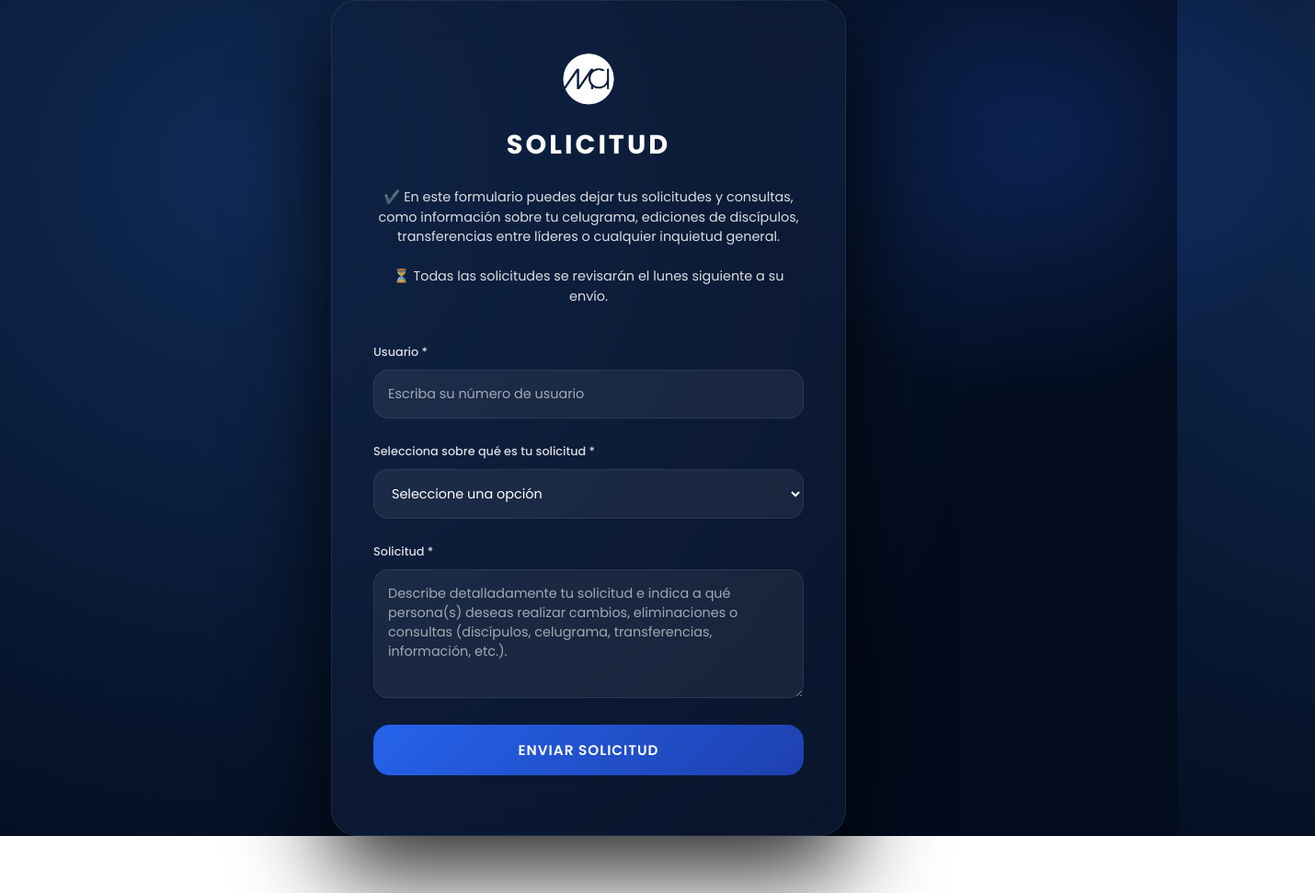
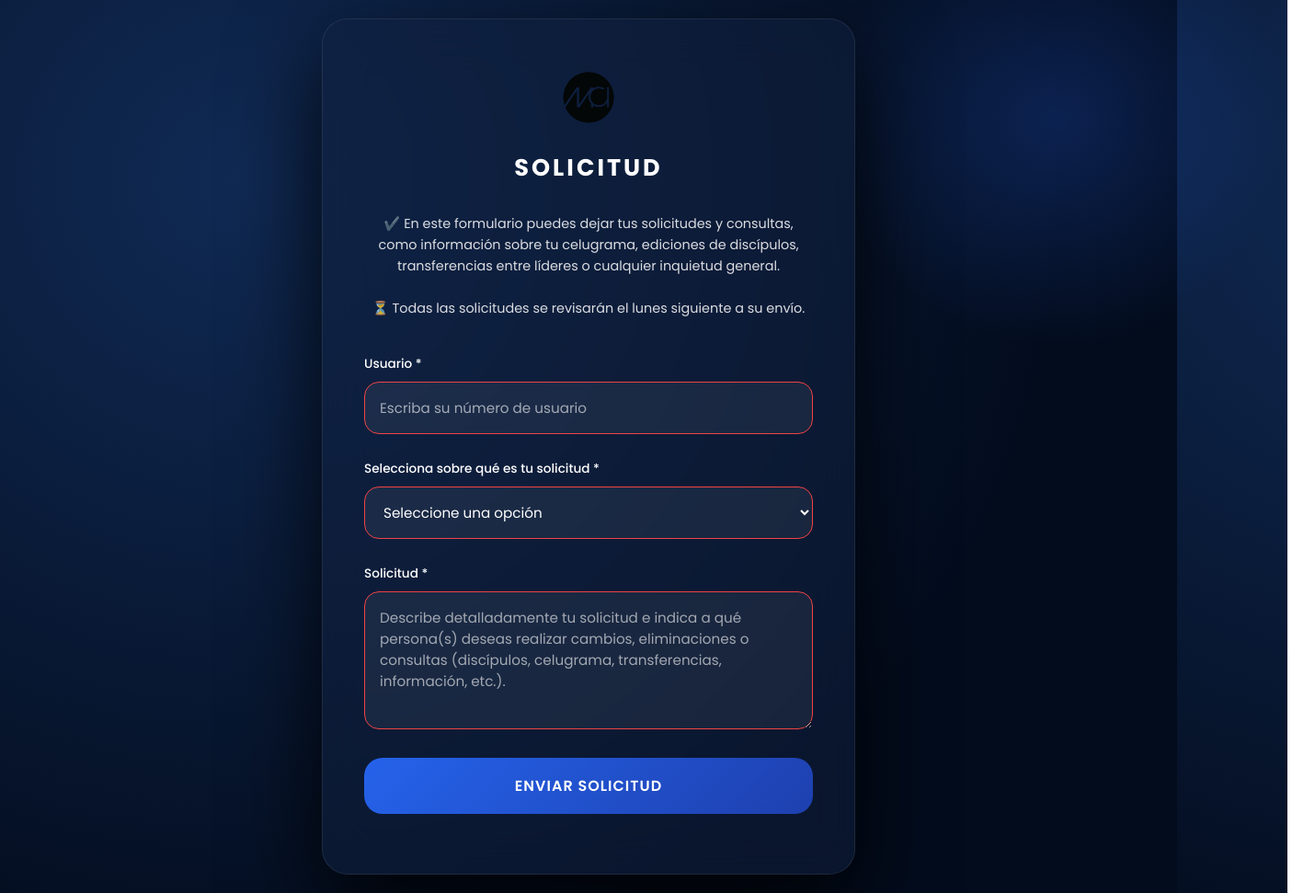
Before and after one commit to fabianandres1719/solicitudes, a plain HTML site: page index.html in a window 1280 px wide. Shown: the whole page at 92% size, 1430 px wide, since content can reach past the window. Before the commit the page ends 909 px from the top, so only its background shows below. Drawn offline with Linux system fonts and the light colour scheme.

Commit message:
index.html

```diff
--- a/index.html
+++ b/index.html
@@ -23,38 +23,31 @@ body {
   justify-content: center;
   align-items: center;
   color: white;
-  overflow: hidden;
+  padding: 20px;
 }
 
-/* Glow azul de fondo */
+/* Glow azul */
 body::before {
   content: "";
   position: absolute;
-  width: 600px;
-  height: 600px;
+  width: 500px;
+  height: 500px;
   background: radial-gradient(circle, rgba(37,99,235,0.25), transparent 70%);
-  top: -150px;
-  right: -150px;
+  top: -120px;
+  right: -120px;
   z-index: 0;
 }
 
-/* Animación moderna */
 @keyframes fadeUp {
-  from {
-    opacity: 0;
-    transform: translateY(40px) scale(0.97);
-  }
-  to {
-    opacity: 1;
-    transform: translateY(0) scale(1);
-  }
+  from { opacity: 0; transform: translateY(40px); }
+  to { opacity: 1; transform: translateY(0); }
 }
 
 .card {
   position: relative;
   z-index: 1;
-  width: 95%;
-  max-width: 560px;
+  width: 100%;
+  max-width: 580px;
   padding: 50px 45px;
   border-radius: 28px;
   background: rgba(18, 32, 60, 0.55);
@@ -66,10 +59,8 @@ body::before {
 
 /* Header */
 .header {
-  display: flex;
-  flex-direction: column;
-  align-items: center;
-  margin-bottom: 25px;
+  text-align: center;
+  margin-bottom: 30px;
 }
 
 .header img {
@@ -78,10 +69,9 @@ body::before {
 }
 
 .header h1 {
-  font-size: 1.8rem;
+  font-size: clamp(1.5rem, 2vw, 1.9rem);
   letter-spacing: 3px;
   font-weight: 700;
-  text-align: center;
 }
 
 /* Descripción */
@@ -89,28 +79,26 @@ body::before {
   text-align: center;
   font-size: 0.9rem;
   opacity: 0.85;
-  line-height: 1.5;
+  line-height: 1.6;
   margin-bottom: 35px;
 }
 
-/* Labels */
+/* Form */
 label {
-  font-size: 0.8rem;
-  opacity: 0.85;
+  font-size: 0.85rem;
   font-weight: 500;
 }
 
-/* Inputs */
 input, select, textarea {
   width: 100%;
-  padding: 15px;
+  padding: 16px;
   border-radius: 16px;
   border: 1px solid rgba(255,255,255,0.08);
   background: rgba(255,255,255,0.06);
   color: white;
   margin-top: 8px;
-  margin-bottom: 22px;
-  font-size: 0.9rem;
+  margin-bottom: 24px;
+  font-size: 0.95rem;
   outline: none;
   transition: all 0.3s ease;
 }
@@ -128,20 +116,27 @@ textarea:focus {
   background: rgba(255,255,255,0.1);
 }
 
+/* Error visual */
+input:invalid,
+select:invalid,
+textarea:invalid {
+  border-color: #ef4444;
+}
+
 /* Textarea */
 textarea {
-  min-height: 140px;
+  min-height: 150px;
   resize: vertical;
 }
 
 /* Botón */
 button {
   width: 100%;
-  padding: 16px;
-  border-radius: 18px;
+  padding: 18px;
+  border-radius: 20px;
   border: none;
   font-weight: 600;
-  font-size: 0.95rem;
+  font-size: 1rem;
   letter-spacing: 1px;
   background: linear-gradient(135deg, #2563eb, #1e40af);
   color: white;
@@ -154,27 +149,22 @@ button:hover {
   box-shadow: 0 25px 50px rgba(37,99,235,0.5);
 }
 
-button:active {
-  transform: translateY(-2px);
+button.loading {
+  opacity: 0.7;
+  cursor: not-allowed;
 }
 
-/* Mensajes */
 .message {
   margin-top: 15px;
   text-align: center;
-  font-size: 0.85rem;
+  font-size: 0.9rem;
 }
 
-.success {
-  color: #4ade80;
-}
+.success { color: #4ade80; }
+.error { color: #f87171; }
 
-.error {
-  color: #f87171;
-}
-
-/* Responsive */
-@media (max-width: 600px) {
+/* Responsive real */
+@media (max-width: 768px) {
   .card {
     padding: 35px 25px;
   }
@@ -187,7 +177,7 @@ button:active {
 <div class="card">
 
   <div class="header">
-    <img src="mcilogo.png" alt="MCI Madrid">
+    <img src="mci-logo.png" alt="MCI Madrid">
     <h1>SOLICITUD</h1>
   </div>
 
@@ -196,7 +186,7 @@ button:active {
     ⏳ Todas las solicitudes se revisarán el lunes siguiente a su envío.
   </div>
 
-  <form id="solicitudForm">
+  <form id="solicitudForm" novalidate>
 
     <label>Usuario *</label>
     <input type="number" name="usuario" required placeholder="Escriba su número de usuario">
@@ -214,7 +204,7 @@ button:active {
     <label>Solicitud *</label>
     <textarea name="solicitud" required placeholder="Describe detalladamente tu solicitud e indica a qué persona(s) deseas realizar cambios, eliminaciones o consultas (discípulos, celugrama, transferencias, información, etc.)."></textarea>
 
-    <button type="submit">ENVIAR SOLICITUD</button>
+    <button type="submit" id="submitBtn">ENVIAR SOLICITUD</button>
 
     <div id="mensaje" class="message"></div>
 
@@ -226,25 +216,30 @@ button:active {
 
 const form = document.getElementById("solicitudForm");
 const mensaje = document.getElementById("mensaje");
+const button = document.getElementById("submitBtn");
 
 form.addEventListener("submit", async (e) => {
   e.preventDefault();
 
-  mensaje.textContent = "Enviando solicitud...";
-  mensaje.className = "message";
+  if (!form.checkValidity()) {
+    mensaje.textContent = "⚠️ Debes completar todos los campos.";
+    mensaje.className = "message error";
+    return;
+  }
+
+  button.classList.add("loading");
+  button.textContent = "Enviando...";
 
   const datos = {
-    Usuario: form.usuario.value,
+    Usuario: form.usuario.value.trim(),
     "SELECCIONA SOBRE QUE ES TU SOLICITUD": form.tipo.value,
-    Solicitud: form.solicitud.value
+    Solicitud: form.solicitud.value.trim()
   };
 
   try {
     const response = await fetch("https://personal-n8n.yaf3an.easypanel.host/webhook/solicitudes", {
       method: "POST",
-      headers: {
-        "Content-Type": "application/json"
-      },
+      headers: { "Content-Type": "application/json" },
       body: JSON.stringify(datos)
     });
 
@@ -252,18 +247,20 @@ form.addEventListener("submit", async (e) => {
 
     if (resultado.status === "ok") {
       mensaje.textContent = "✔️ Solicitud enviada correctamente.";
-      mensaje.classList.add("success");
+      mensaje.className = "message success";
       form.reset();
     } else {
       mensaje.textContent = "❌ Ocurrió un problema.";
-      mensaje.classList.add("error");
+      mensaje.className = "message error";
     }
 
   } catch (error) {
     mensaje.textContent = "❌ Error de conexión con el servidor.";
-    mensaje.classList.add("error");
+    mensaje.className = "message error";
   }
 
+  button.classList.remove("loading");
+  button.textContent = "ENVIAR SOLICITUD";
 });
 
 </script>
```
